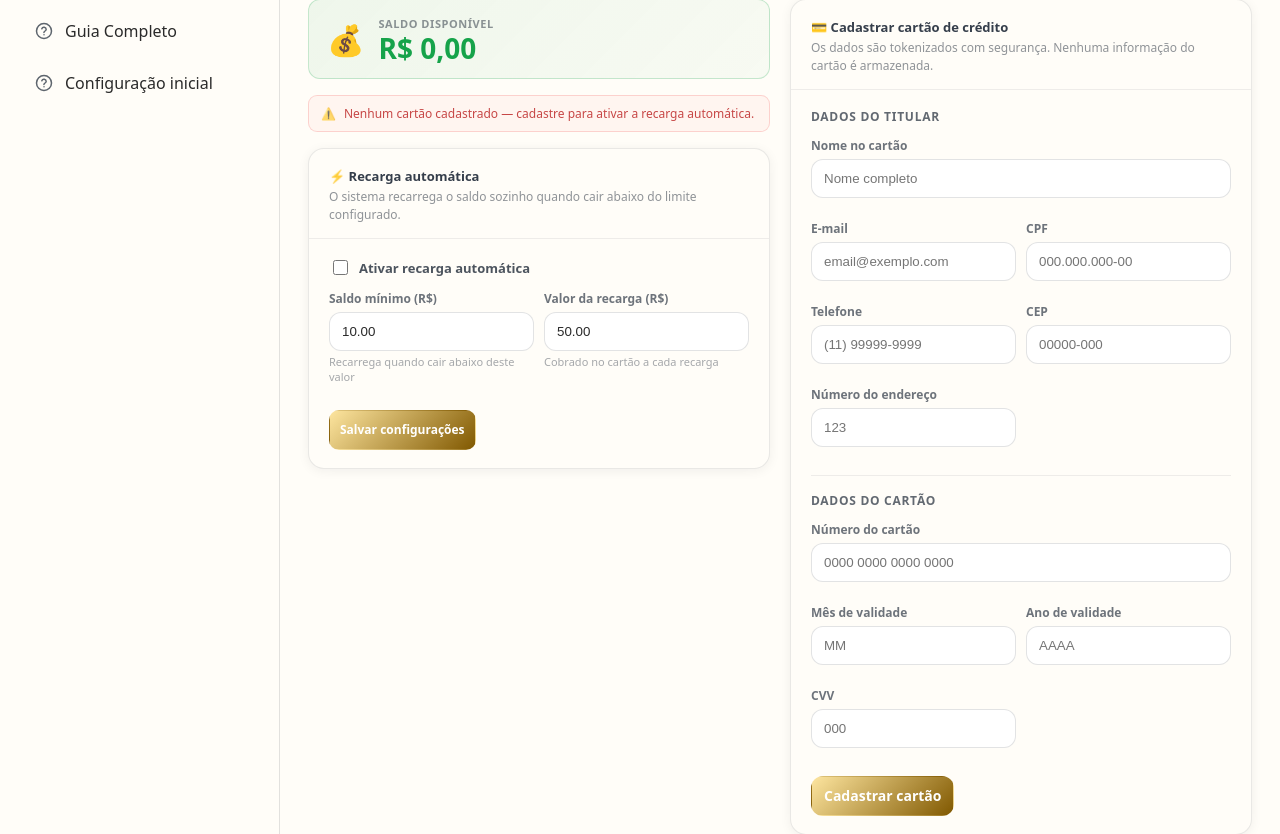
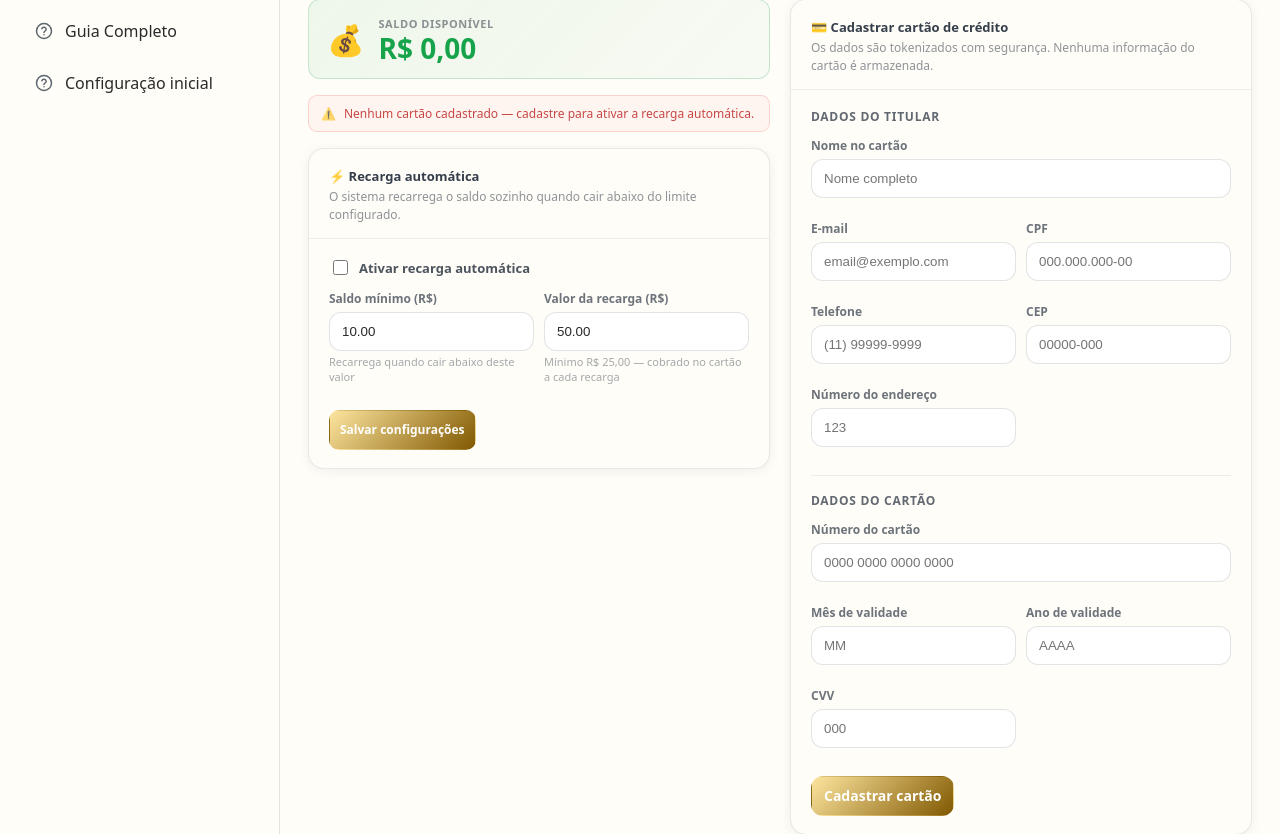
Before and after one commit to BrookSK/LumiClinic, a PHP site: page /app/Views/system/settings/ai.php in a window 1280 px wide. Shown: the part 241-1075 px from the top of the page. Run offline with PHP 8.4, Linux system fonts and the light colour scheme.

Commit message:
feat(ai-billing): Add minimum recharge amount validation for wallet
- Add validation to enforce minimum R$ 25.00 recharge amount in AiWalletController
- Update input field minimum value from 1 to 25 in settings form
- Update placeholder and hint text to reflect new minimum requirement
- Return error message when recharge amount is below minimum threshold

```diff
--- a/app/Controllers/System/AiWalletController.php
+++ b/app/Controllers/System/AiWalletController.php
@@ -123,6 +123,9 @@ final class AiWalletController extends Controller
         }
 
         // Save recharge configuration
+        if ($rechargeAmt < 25.00) {
+            return $this->redirect('/sys/settings/ai?error=' . urlencode('O valor mínimo de recarga é R$ 25,00.') . '#wallet');
+        }
         $walletService->saveRechargeConfig($autoEnabled, $threshold, $rechargeAmt);
 
         return $this->redirect('/sys/settings/ai?saved=1#wallet');
--- a/app/Views/system/settings/ai.php
+++ b/app/Views/system/settings/ai.php
@@ -228,8 +228,8 @@ ob_start();
                             </div>
                             <div class="ai-field">
                                 <label class="ai-label">Valor da recarga (R$)</label>
-                                <input class="lc-input" type="number" name="auto_recharge_amount_brl" value="<?= $rechargeAmt ?>" min="1" step="0.01" placeholder="50.00" />
-                                <div class="ai-hint">Cobrado no cartão a cada recarga</div>
+                                <input class="lc-input" type="number" name="auto_recharge_amount_brl" value="<?= $rechargeAmt ?>" min="25" step="0.01" placeholder="25.00" />
+                                <div class="ai-hint">Mínimo R$ 25,00 — cobrado no cartão a cada recarga</div>
                             </div>
                         </div>
 
```
